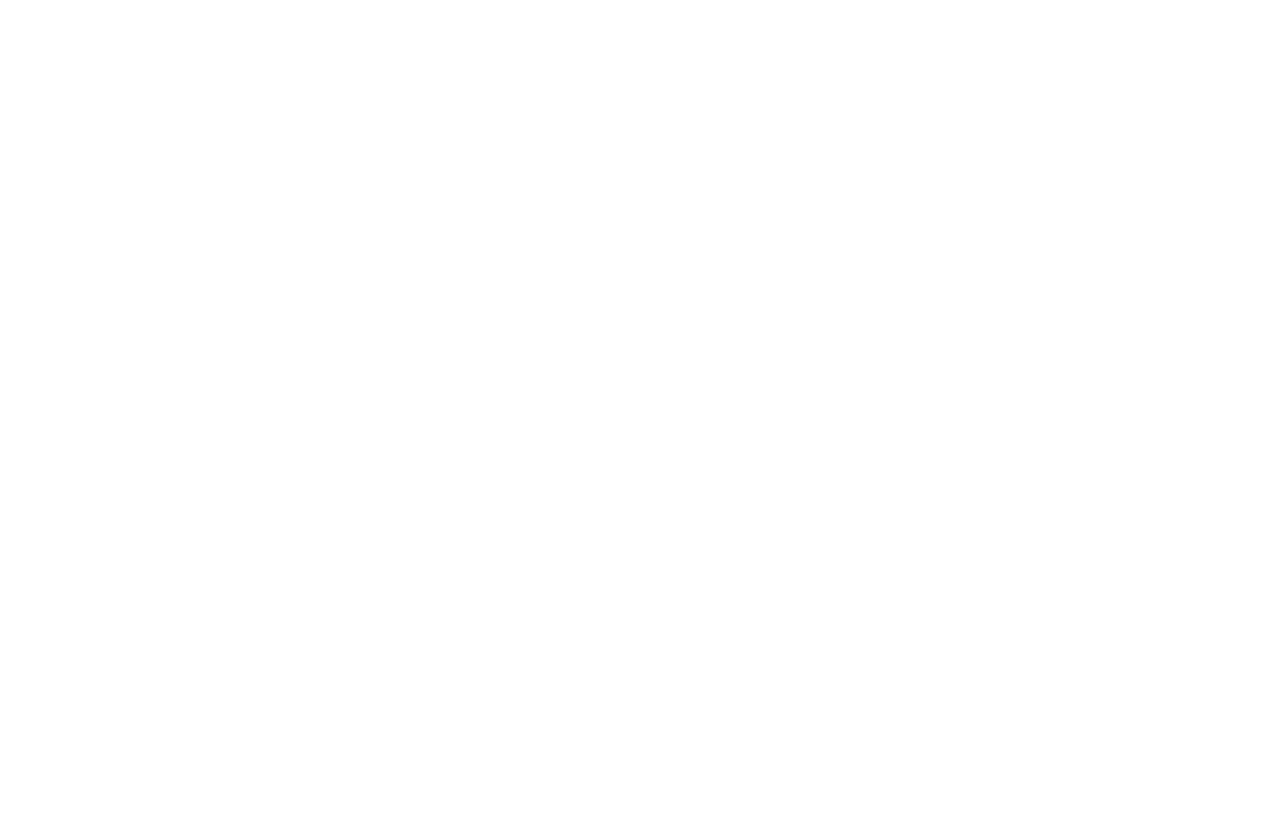
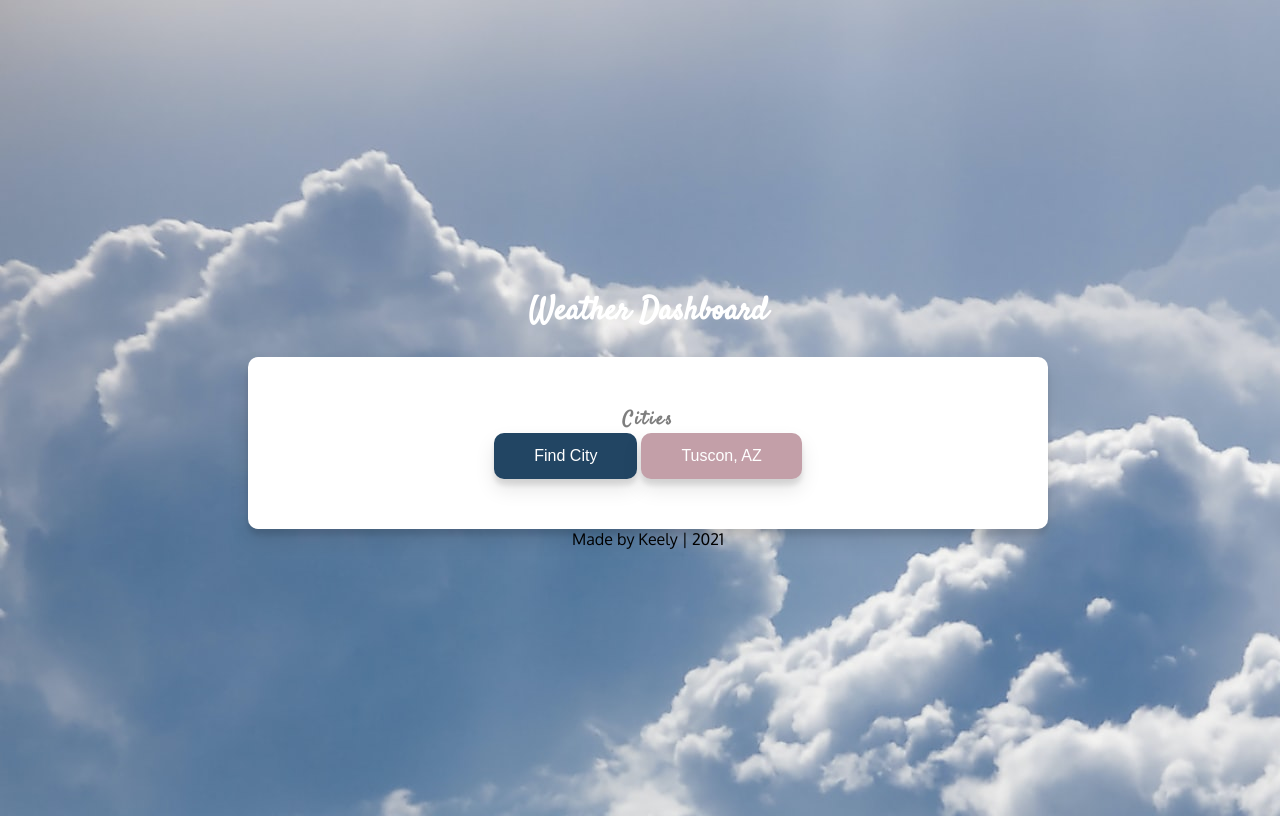
Before and after one commit to spacerambler/06-weather-dashboard, a plain HTML site: page index.html in a window 1280 px wide. Drawn offline with Linux system fonts and the light colour scheme; a web font is replaced by a local one.

Commit message:
Add some css styling for body, container, and buttons

```diff
--- a/index.html
+++ b/index.html
@@ -8,9 +8,15 @@
     <link rel="stylesheet" href="./style.css">
 </head>
 <body>
+    <h1>Weather Dashboard</h1>
     <div class="container">
-
+        <h3>Cities</h3>
+        <div id="cities" class="cities">
+        </div>
+        <button id="searchBtn" class="btn">Find City</button>
+        <button class="cityBtn">Tuscon, AZ</button>
     </div>
+    <footer>Made by Keely | 2021</footer>
     <script src="./script.js"></script>
 </body>
 </html>
--- a/style.css
+++ b/style.css
@@ -1,11 +1,14 @@
-@import url('https://fonts.googleapis.com/css?family=Muli');
+@import url('https://fonts.googleapis.com/css?family=Oxygen');
+@import url('https://fonts.googleapis.com/css?family=Satisfy');
 
 * {
     box-sizing: border-box;
 }
 
 body {
-    font-family: 'Muli', sans-serif;
+    background-image: url("./zbynek-burival-8iZG31eXkks-unsplash.jpg");
+    background-color: #fff;
+    font-family: 'Oxygen', sans-serif;
     display: flex;
     flex-direction: column;
     align-items: center;
@@ -14,3 +17,70 @@ body {
     height: 100vh;
     overflow: hidden;
 }
+
+h1 {
+font-family: 'Satisfy', cursive;
+color: #fff;
+}
+
+.container {
+    background-color: #fff;
+    border-radius: 10px;
+    box-shadow: 0 10px 20px rgba(0,0,0, 0.1), 0 6px 5px rgba(0,0,0, 0.1);
+    padding: 50px 20px;
+    text-align: center;
+    max-width: 100%;
+    width: 800px
+}
+
+
+h3 {
+    font-family: 'Satisfy', cursive;
+    margin: 0;
+    opacity: 0.5;
+    letter-spacing: 2px;
+}
+
+.btn {
+    background-color: #224563;
+    color: #fff;
+    border: 0;
+    border-radius: 10px;
+    box-shadow: 0 10px 20px rgba(0,0,0, 0.1), 0 6px 5px rgba(0,0,0, 0.1);
+    padding: 14px 40px;
+    font-size: 16px;
+    cursor: pointer;
+}
+
+.btn:active {
+    transform: scale(0.98);
+}
+
+.btn: focus {
+    outline: 0;
+}
+/*code is very similar to the 50 Projects in 50 Days - Dad Jokes*/
+
+.cityBtn {
+    background-color: #c39fa8;
+    color: #fff;
+    border: 0;
+    border-radius: 10px;
+    box-shadow: 0 10px 20px rgba(0,0,0, 0.1), 0 6px 5px rgba(0,0,0, 0.1);
+    padding: 14px 40px;
+    font-size: 16px;
+    cursor: pointer;
+}
+
+.cityBtn:active {
+    transform: scale(0.98);
+}
+
+.cityBtn: focus {
+    outline: 0;
+}
+
+footer {
+    position: relative;
+    left: 0;
+}
```
Also changed, not shown: zbynek-burival-8iZG31eXkks-unsplash.jpg (added).
